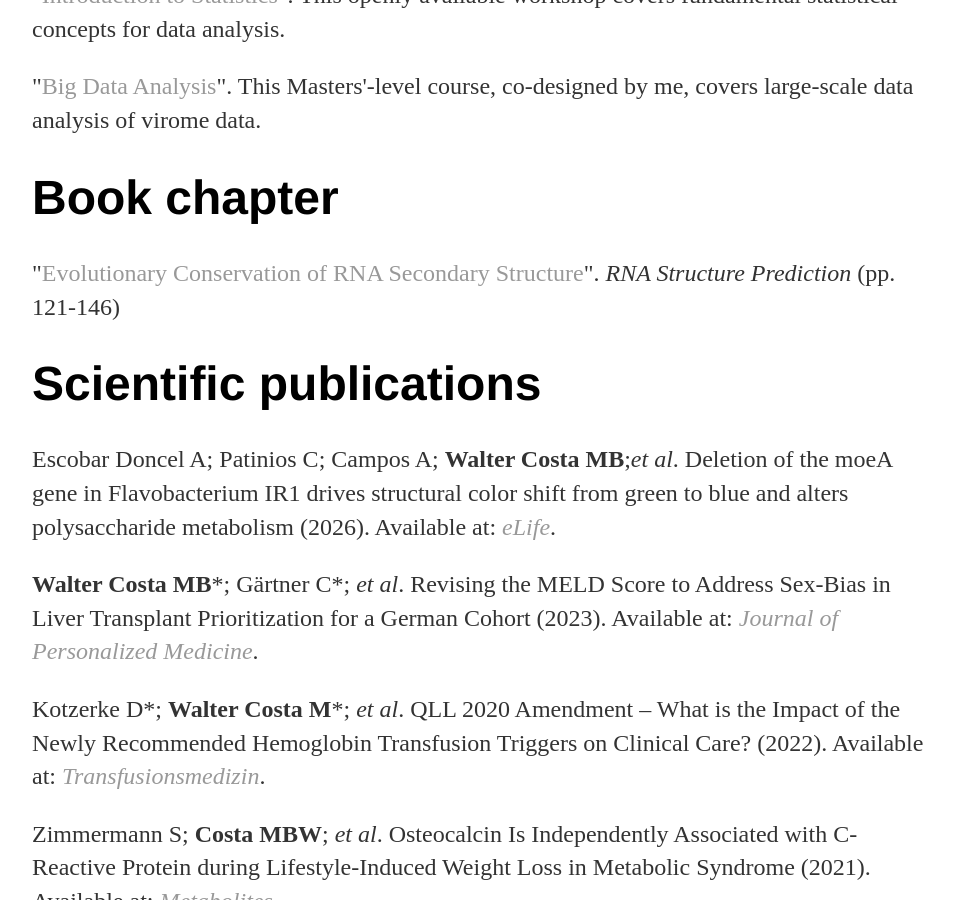
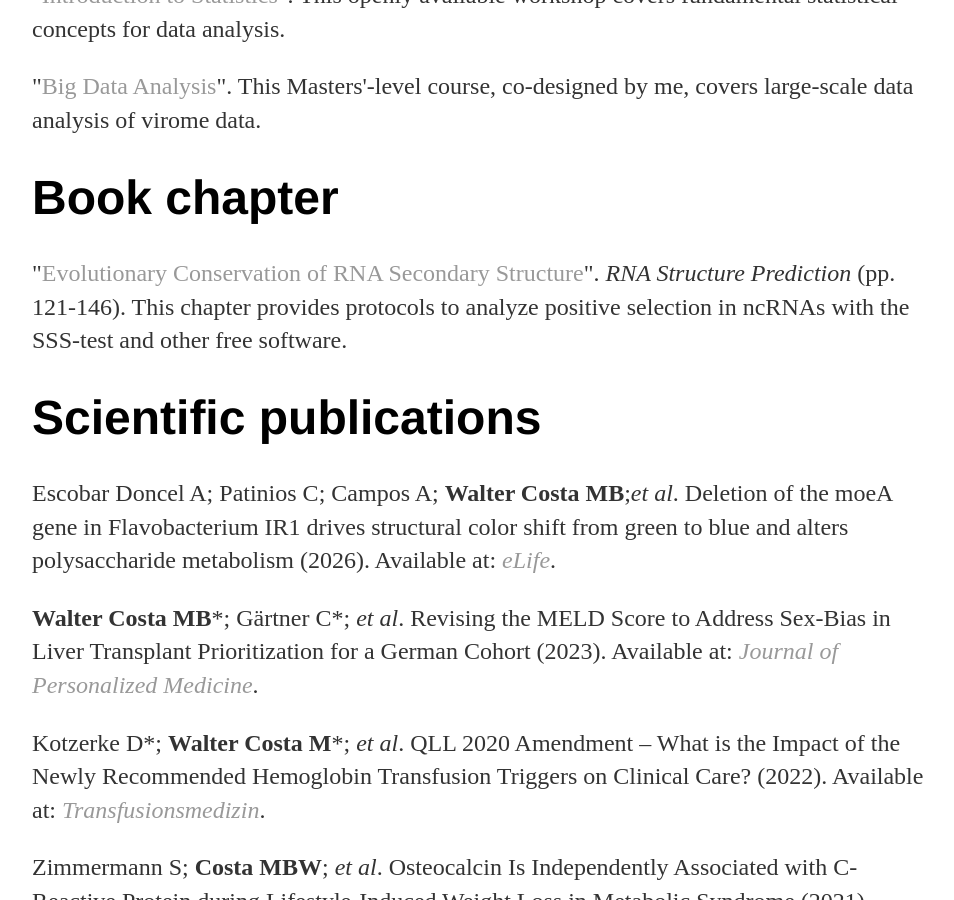
Before and after one commit to waltercostamb/waltercostamb.github.io, a Jekyll site: the page built from pubs/index.html, in a window 1280 px wide and 900 px high, scrolled down 431 px. Shown: the whole window, without its empty margins (160-1114 px from the left). Built offline with Jekyll 4.4.1, drawn with Linux system fonts in a browser that asks for light colours.

Commit message:
Update index.html

```diff
--- a/pubs/index.html
+++ b/pubs/index.html
@@ -29,7 +29,7 @@ title: Publications of Maria Beatriz Walter Costa
 						<h1>Book chapter</h1>
 
 					<p>"<a href="https://link.springer.com/protocol/10.1007/978-1-0716-2768-6_8">Evolutionary Conservation of RNA Secondary Structure</a>".
-					<em>RNA Structure Prediction</em> (pp. 121-146) </p>
+					<em>RNA Structure Prediction</em> (pp. 121-146). This chapter provides protocols to analyze positive selection in ncRNAs with the SSS-test and other free software. </p>
 
 
 
```
